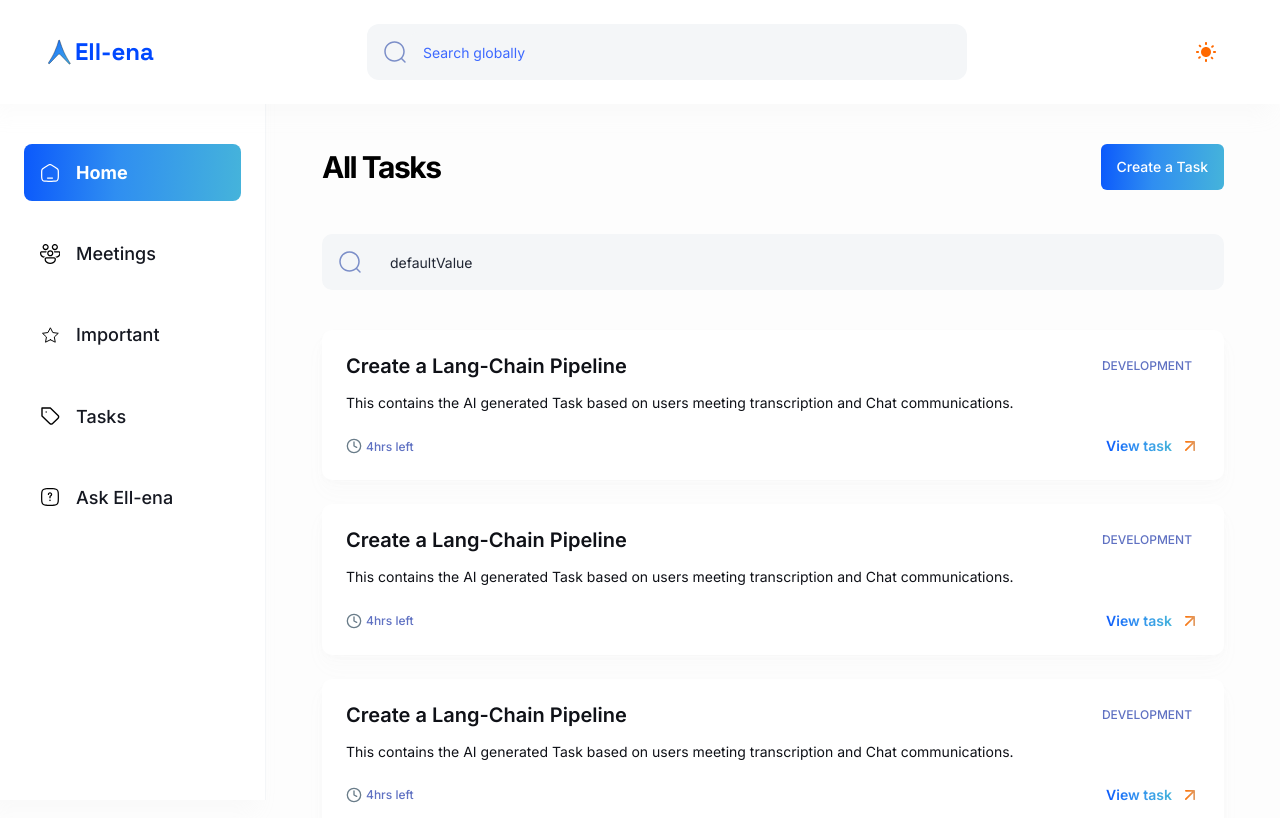
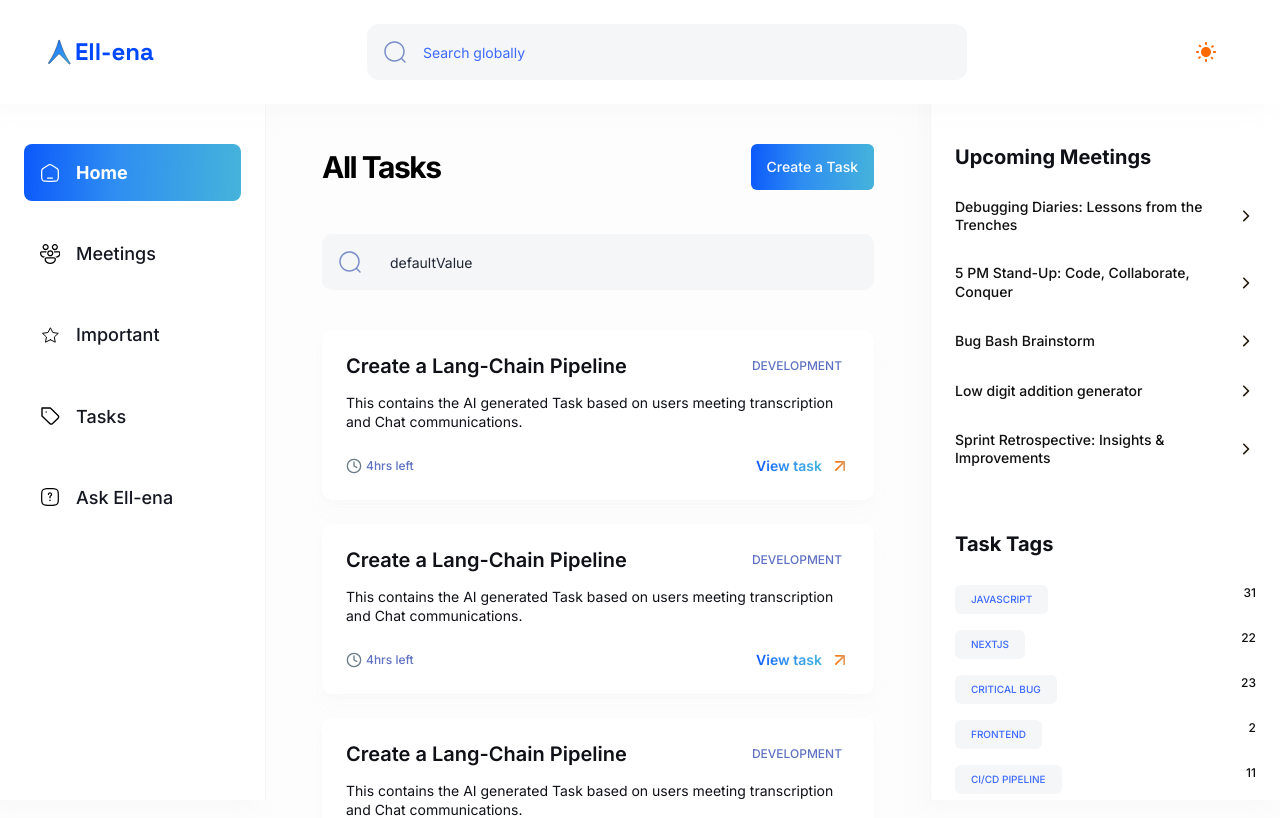
Before and after one commit to khushal1512/ell-ena, a Next.js app: page / in a window 1280 px wide. Shown: the top 818 px of the page. Built offline with nearby package versions, Linux system fonts and the light colour scheme.

Commit message:
MeetingsTodaySideBar and available tasktags section

```diff
--- a/app/(root)/layout.tsx
+++ b/app/(root)/layout.tsx
@@ -1,4 +1,5 @@
 import LeftSidebar from "@/components/shared/LeftSidebar";
+import MeetingsTodaySideBar from "@/components/shared/MeetingsTodaySideBar";
 import Navbar from "@/components/shared/navbar/Navbar";
 import React from "react";
 
@@ -14,7 +15,7 @@
             </div>
         </section>
 
-        {/* MeetingsTodaySideBar */}
+        <MeetingsTodaySideBar />
      </div>
      {/* Toaster */}
     </main>
--- /dev/null
+++ b/components/shared/MeetingsTodaySideBar.tsx
@@ -0,0 +1,106 @@
+import Image from 'next/image'
+import React from 'react'
+import RenderTag from './RenderTag'
+
+const UpcomingMeetings = [
+    {
+        _id:1,
+        title: "Debugging Diaries: Lessons from the Trenches",
+    },
+    {
+        _id:2,
+        title: "5 PM Stand-Up: Code, Collaborate, Conquer",
+    },
+    {
+        _id:3,
+        title: "Bug Bash Brainstorm",
+    },
+    {
+        _id:4,
+        title: "Low digit addition generator",
+    },
+    {
+        _id:5,
+        title: "Sprint Retrospective: Insights & Improvements",
+    }
+]
+
+const TaskTags = [
+    {
+        _id: 1,
+        tag: "javascript",
+        totaltasks: 31
+    },
+    {
+        _id: 2,
+        tag: "nextjs",
+        totaltasks: 22
+    },
+    {
+        _id: 3,
+        tag: "critical bug",
+        totaltasks: 23
+    },
+    {
+        _id: 4,
+        tag: "frontend",
+        totaltasks: 2
+    },
+    {
+        _id: 5,
+        tag: "ci/cd pipeline",
+        totaltasks: 11
+    },
+    {
+        _id: 6,
+        tag: "financial",
+        totaltasks: 1
+    },
+    {
+        _id: 7,
+        tag: "langchain",
+        totaltasks: 3
+    }
+];
+
+const MeetingsTodaySideBar = () => {
+  return (
+    <section className="background-light900_dark200 light-border custom-scrollbar sticky right-0 top-0 flex h-screen w-[350px] flex-col overflow-y-auto border-l p-6 pt-36 shadow-light-300 dark:shadow-none max-xl:hidden">
+        <div>
+            <h3 className="h3-bold text-dark200_light900"> Upcoming Meetings</h3>
+            <div className='mt-7 flex w-full flex-col gap-[30px]'>
+                {UpcomingMeetings.map((meet) => (
+                    <div className="flex cursor-pointer items-center justify-between gap-7">
+                        <p className="body-medium text-dark500_light700">{meet.title}</p>
+                        <Image
+                            src="/assets/icons/chevron-right.svg"
+                            width={20}
+                            height={20}
+                            alt='chevron right'
+                            className='invert-colors'
+                        />
+                    </div>
+                ))}
+            </div>
+        </div>
+
+        <div className="mt-16">
+            <h3 className="h3-bold text-dark200_light900">
+                Task Tags
+            </h3>
+            <div className="mt-7 flex flex-col gap-4">
+                {TaskTags.map((tag) => (
+                    <RenderTag
+                        key={tag._id}
+                        name={tag.tag}
+                        totalTasks={tag.totaltasks}
+                        showCount
+                        />
+                ))}
+            </div>
+        </div>
+    </section>
+  )
+}
+
+export default MeetingsTodaySideBar
--- /dev/null
+++ b/components/shared/RenderTag.tsx
@@ -0,0 +1,25 @@
+import React from 'react'
+import { Badge } from '../ui/badge'
+
+
+interface Props {
+    name: string;
+    totalTasks?: number;
+    showCount?: boolean;
+}
+const RenderTag = ( { totalTasks, name, showCount} : Props) => {
+  return (
+    <div className='flex justify-between gap-2'>
+        <Badge className="subtle-medium background-light800_dark300 text-light400_light500 rounded-md border-none px-4 py-2 uppercase">
+            {name}
+        </Badge>
+        {showCount && (
+            <p className='small-medium text-dark500_light700'>
+                {totalTasks}
+            </p>
+        )}
+    </div>
+  )
+}
+
+export default RenderTag
--- a/components/shared/cards/TaskCard.tsx
+++ b/components/shared/cards/TaskCard.tsx
@@ -1,8 +1,6 @@
 import Link from "next/link";
 import Image from "next/image";
 import Metric from "@/components/shared/Metric";
-import { useTheme } from "@/context/ThemeProvider";
-
 
 interface TaskProps {
   _id: string;
--- a/components/shared/navbar/Mobile.tsx
+++ b/components/shared/navbar/Mobile.tsx
@@ -75,7 +75,7 @@
           />
 
           <p className="h2-bold text-dark100_light900 font-spaceGrotesk">
-            <span className="text-primary-500">Ell-ena</span>
+            <span className="text-light900_dark_primary">Ell-ena</span>
           </p>
         </Link>
         <div>
--- a/components/shared/navbar/Navbar.tsx
+++ b/components/shared/navbar/Navbar.tsx
@@ -16,7 +16,7 @@
         />
 
         <p className="h2-bold font-spaceGrotesk text-dark-100 dark:text-light-900 max-sm:hidden">
-          <span className="text-primary-500">Ell-ena</span>
+          <span className="text-light900_dark_primary">Ell-ena</span>
         </p>
       </Link>
 
--- /dev/null
+++ b/components/ui/badge.tsx
@@ -0,0 +1,36 @@
+import * as React from "react"
+import { cva, type VariantProps } from "class-variance-authority"
+
+import { cn } from "@/lib/utils"
+
+const badgeVariants = cva(
+  "inline-flex items-center rounded-full border px-2.5 py-0.5 text-xs font-semibold transition-colors focus:outline-none focus:ring-2 focus:ring-ring focus:ring-offset-2",
+  {
+    variants: {
+      variant: {
+        default:
+          "border-transparent bg-primary text-primary-foreground hover:bg-primary/80",
+        secondary:
+          "border-transparent bg-secondary text-secondary-foreground hover:bg-secondary/80",
+        destructive:
+          "border-transparent bg-destructive text-destructive-foreground hover:bg-destructive/80",
+        outline: "text-foreground",
+      },
+    },
+    defaultVariants: {
+      variant: "default",
+    },
+  }
+)
+
+export interface BadgeProps
+  extends React.HTMLAttributes<HTMLDivElement>,
+    VariantProps<typeof badgeVariants> {}
+
+function Badge({ className, variant, ...props }: BadgeProps) {
+  return (
+    <div className={cn(badgeVariants({ variant }), className)} {...props} />
+  )
+}
+
+export { Badge, badgeVariants }
--- /dev/null
+++ b/lib/mongoose.ts
@@ -0,0 +1 @@
+import
--- a/package.json
+++ b/package.json
@@ -12,12 +12,13 @@
     "@radix-ui/react-dialog": "^1.1.7",
     "@radix-ui/react-menubar": "^1.1.7",
     "@radix-ui/react-select": "^2.1.7",
-    "@radix-ui/react-slot": "^1.1.2",
+    "@radix-ui/react-slot": "^1.2.0",
     "@tailwindcss/typography": "^0.5.16",
     "@typescript-eslint/eslint-plugin": "^8.29.1",
     "class-variance-authority": "^0.7.1",
     "clsx": "^2.1.1",
     "lucide-react": "^0.487.0",
+    "mongoose": "^8.13.2",
     "next": "15.2.4",
     "query-string": "^9.1.1",
     "react": "^19.0.0",
--- a/styles/theme.css
+++ b/styles/theme.css
@@ -37,6 +37,10 @@
 
   .background-light800_dark300 {
     @apply bg-light-800 dark:bg-dark-300 !important;
+  }
+
+  .text-light900_dark_primary {
+    @apply text-primary-500 dark:text-light-900
   }
 
   .text-dark100_light900 {
```
Also changed, not shown: 1 other file (tests, documents, lock files or other folders).
